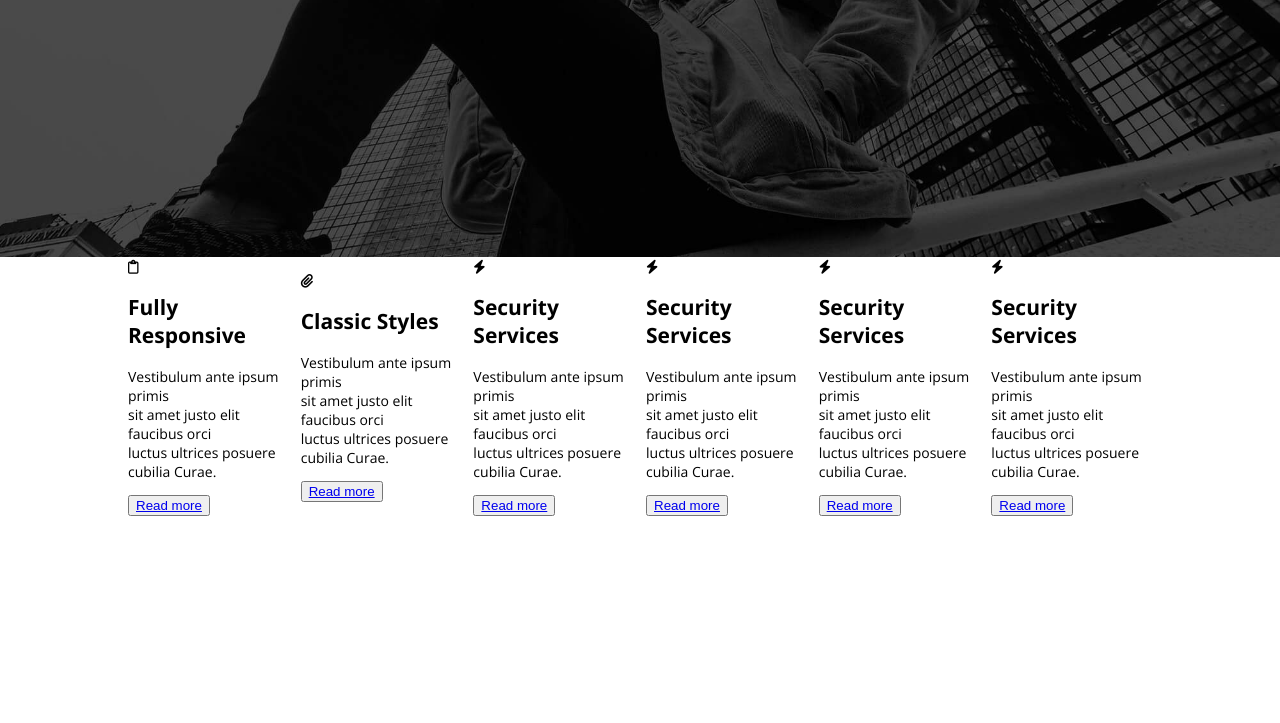
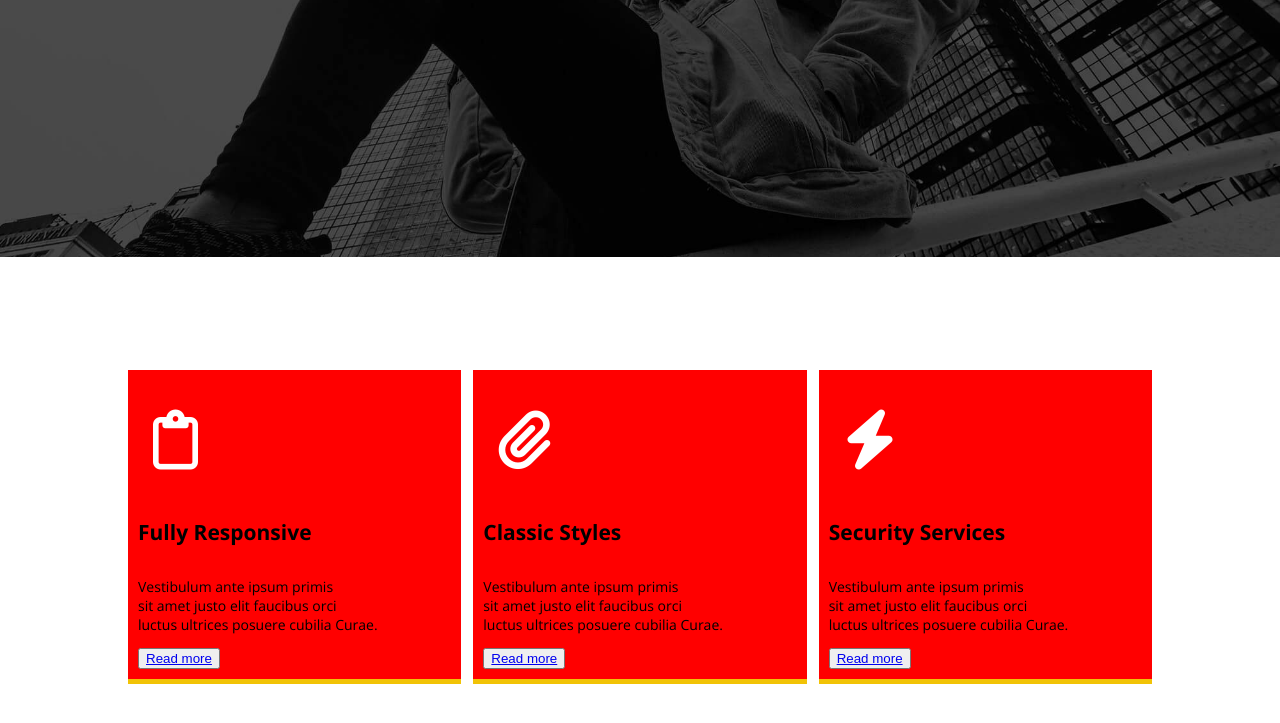
Before and after one commit to mkisii/training, a plain HTML site: page blak/home/index.html in a window 1280 px wide. Shown: the part 525-1248 px from the top of the page. Before the commit the page ends 1041 px from the top, so only its background shows below. Drawn offline with nearby package versions, Linux system fonts and the light colour scheme.

Commit message:
home-alarm-service

```diff
--- a/blak/home/index.html
+++ b/blak/home/index.html
@@ -1,20 +1,25 @@
 <!DOCTYPE html>
 <html lang="en">
+
 <head>
     <meta charset="UTF-8">
     <meta http-equiv="X-UA-Compatible" content="IE=edge">
     <meta name="viewport" content="width=device-width, initial-scale=1.0">
     <link rel="preconnect" href="https://fonts.gstatic.com">
-    <link href="https://fonts.googleapis.com/css2?family=Open+Sans:wght@300;400;500;600;700;800&display=swap" rel="stylesheet">
+    <link href="https://fonts.googleapis.com/css2?family=Open+Sans:wght@300;400;500;600;700;800&display=swap"
+        rel="stylesheet">
     <link rel="preconnect" href="https://fonts.googleapis.com">
     <link rel="preconnect" href="https://fonts.gstatic.com" crossorigin>
-    <link href="https://fonts.googleapis.com/css?family=Lato:100,300,regular,700,900%7CIndie+Flower:regular%7COswald:300,regular,700%7CRaleway:300,regular,500,600,700,800%7CMontserrat:300,regular,500,600,700,800%7COpen+Sans:300,regular,600,700%7CRoboto:300,regular,500,700,900%7COswald:300,regular,500,600,700&subset=latin%2Clatin-ext" rel="stylesheet">
+    <link
+        href="https://fonts.googleapis.com/css?family=Lato:100,300,regular,700,900%7CIndie+Flower:regular%7COswald:300,regular,700%7CRaleway:300,regular,500,600,700,800%7CMontserrat:300,regular,500,600,700,800%7COpen+Sans:300,regular,600,700%7CRoboto:300,regular,500,700,900%7COswald:300,regular,500,600,700&subset=latin%2Clatin-ext"
+        rel="stylesheet">
 
     <script src="https://kit.fontawesome.com/88e836c606.js" crossorigin="anonymous"></script>
     <link rel="stylesheet" href="../css/index.css">
     <title>Blak</title>
 
 </head>
+
 <body>
     <header id="main-header">
         <div class="main_nav container">
@@ -62,7 +67,7 @@
             <div class="services_type_fully">
                 <span><i class="fa-regular fa-clipboard"></i></span>
                 <h2>Fully Responsive</h2>
-                <p>  Vestibulum ante ipsum primis <br>
+                <p> Vestibulum ante ipsum primis <br>
                     sit amet justo elit faucibus orci <br>
                     luctus ultrices posuere cubilia Curae.
                 </p>
@@ -71,43 +76,16 @@
             <div class="services_type_style">
                 <span><i class="fa-solid fa-paperclip"></i></span>
                 <h2>Classic Styles</h2>
-                <p>  Vestibulum ante ipsum primis <br>
+                <p> Vestibulum ante ipsum primis <br>
                     sit amet justo elit faucibus orci <br>
                     luctus ultrices posuere cubilia Curae.
                 </p>
                 <button><a href="#">Read more</a></button>
             </div>
-            <div class="serivces_type_security">
+            <div class="services_type_security">
                 <span><i class="fa-solid fa-bolt"></i></span>
                 <h2>Security Services</h2>
-                <p>  Vestibulum ante ipsum primis <br>
-                     sit amet justo elit faucibus orci <br>
-                     luctus ultrices posuere cubilia Curae.
-                </p>
-                <button><a href="#">Read more</a></button>
-            </div>
-            <div class="serivces_type_security">
-                <span><i class="fa-solid fa-bolt"></i></span>
-                <h2>Security Services</h2>
-                <p>  Vestibulum ante ipsum primis <br>
-                     sit amet justo elit faucibus orci <br>
-                     luctus ultrices posuere cubilia Curae.
-                </p>
-                <button><a href="#">Read more</a></button>
-            </div>
-            <div class="serivces_type_security">
-                <span><i class="fa-solid fa-bolt"></i></span>
-                <h2>Security Services</h2>
-                <p>  Vestibulum ante ipsum primis <br>
-                     sit amet justo elit faucibus orci <br>
-                     luctus ultrices posuere cubilia Curae.
-                </p>
-                <button><a href="#">Read more</a></button>
-            </div>
-            <div class="serivces_type_security">
-                <span><i class="fa-solid fa-bolt"></i></span>
-                <h2>Security Services</h2>
-                <p>  Vestibulum ante ipsum primis <br>
+                <p> Vestibulum ante ipsum primis <br>
                     sit amet justo elit faucibus orci <br>
                     luctus ultrices posuere cubilia Curae.
                 </p>
@@ -116,4 +94,5 @@
         </div>
     </section>
 </body>
+
 </html>
--- a/blak/sass/index.scss
+++ b/blak/sass/index.scss
@@ -91,17 +91,43 @@ body{
 
 #services-type{
     .services_type{
+        // background-color: red;
         display: flex;
-        justify-content: space-evenly;
         align-items: center;
-        overflow-x: scroll;
+        gap: 12px;
+        margin-top: 20px;
+        justify-content: space-between;
+
         scroll-snap-type: x mandatory;
         scroll-padding: 24px;
-        gap: 12px;
-    }
-    &_fully{
-        flex: 0 0 100%;
-        padding: 24px;
-        scroll-snap-type: start;
+        overflow-x: scroll;
+        height: 500px;
+
+        &_fully,
+        &_style,
+        &_security{
+            // flex: 0 0 100%;
+            display: flex;
+            justify-content: space-between;
+            flex-direction: column;
+            align-items: flex-start;
+            padding: 10px;
+            width: 600px;
+            // height: 600px;
+            scroll-snap-type: start;
+            border-bottom: #f1c306 5px solid;
+            background-color: red;
+
+            span{
+                i{
+                    padding: 30px 15px;
+                    // background-color:wheat;
+                    font-size: 60px;
+                    color: #ffffff;
+
+                }
+
+            }
+        }
     }
 }
```
Also changed, not shown: blak/css/index.css, 1 other file. Lines whose indentation alone changed are shown as unchanged.
